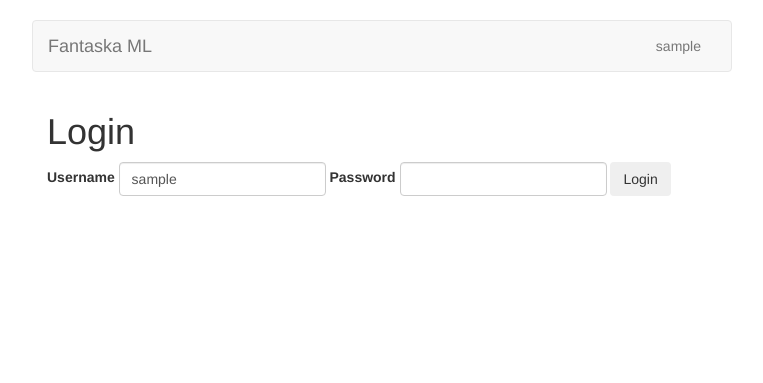
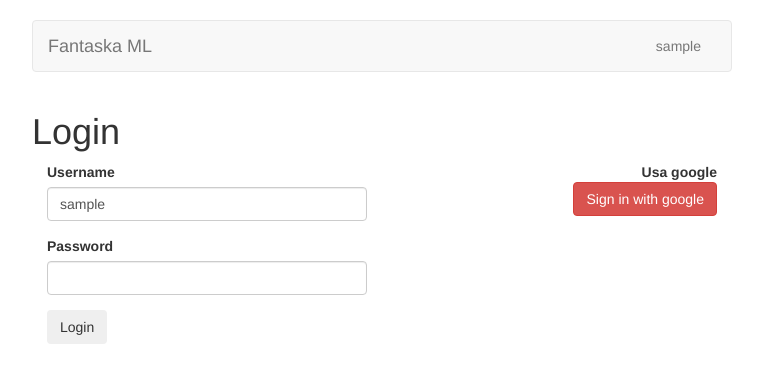
Before and after one commit to esseti/fantacalcio-mercato-libero, a Python web app: template templates/login.html in a window 1280 px wide. Shown: the top 383 px of the page, without its empty margins (258-1021 px from the left). Run offline with Jinja, Linux system fonts and the light colour scheme; the template is opened without the code that fills it: most values are stand-ins (such as "Sample title", 1, 10 or a date in 2020); some libraries are stand-ins or nearby versions.

Commit message:
enable google login

```diff
--- a/templates/base.html
+++ b/templates/base.html
@@ -37,7 +37,11 @@
             <div class="collapse navbar-collapse" id="bs-example-navbar-collapse-1">
                 <ul class="nav navbar-nav navbar-right">
                     {% if username %}
+                    {% if logout %}
+                    <li><a href="{{logout}}">{{username}}</a></li>
+                    {%else %}
                     <li><a href="/logout">{{username}}</a></li>
+                    {%endif %}
                     {% else %}
                     <li><a href="/login">Login</a></li>
                     {%endif %}
--- a/templates/index.html
+++ b/templates/index.html
@@ -1,6 +1,6 @@
 {% extends "base.html" %}
 {% block content %}
-<h2>Chiamate
+<h2 class="center">Chiamate
     {% if is_open %}
     <span class="pull-right"><a href="/call" class="btn btn-info btn-sm"><i class="fa fa-plus"></i></a></span>
     {% endif %}
--- a/templates/login.html
+++ b/templates/login.html
@@ -2,8 +2,15 @@
 
 {% block content %}
 <div class="row">
+    <h1>Login</h1>
+    {% if error %}
     <div class="col-sm-12">
-        <h1>Login</h1>
+        <div class="alert alert-danger" role="alert">{{error}}  <a class="btn btn-danger" href="{{google_logout}}">Logout</a></div>
+
+    </div>
+    {% else %}
+    <div class="col-sm-6">
+
 
         {% if failed %}
 
@@ -11,7 +18,7 @@
 
         {% endif %}
 
-        <form class="form-inline " action="/login" method="POST">
+        <form class="form " action="/login" method="POST">
             <div class="form-group">
                 <label for="username">Username</label>
                 <input type="text" value="{{ username }}" class="form-control" name="username" id="username"/>
@@ -22,7 +29,13 @@
             </div>
             <button type="submit" class="btn">Login</button>
         </form>
+
     </div>
+    <div class="col-sm-6 right">
+        <div><b>Usa google</b></div>
+        <a class="btn btn-danger" href="{{google_login}}">Sign in with google</a>
+    </div>
+       {%endif%}
 </div>
 
 {% endblock %}
```
Also changed, not shown: main.py (+24 -5 lines).
